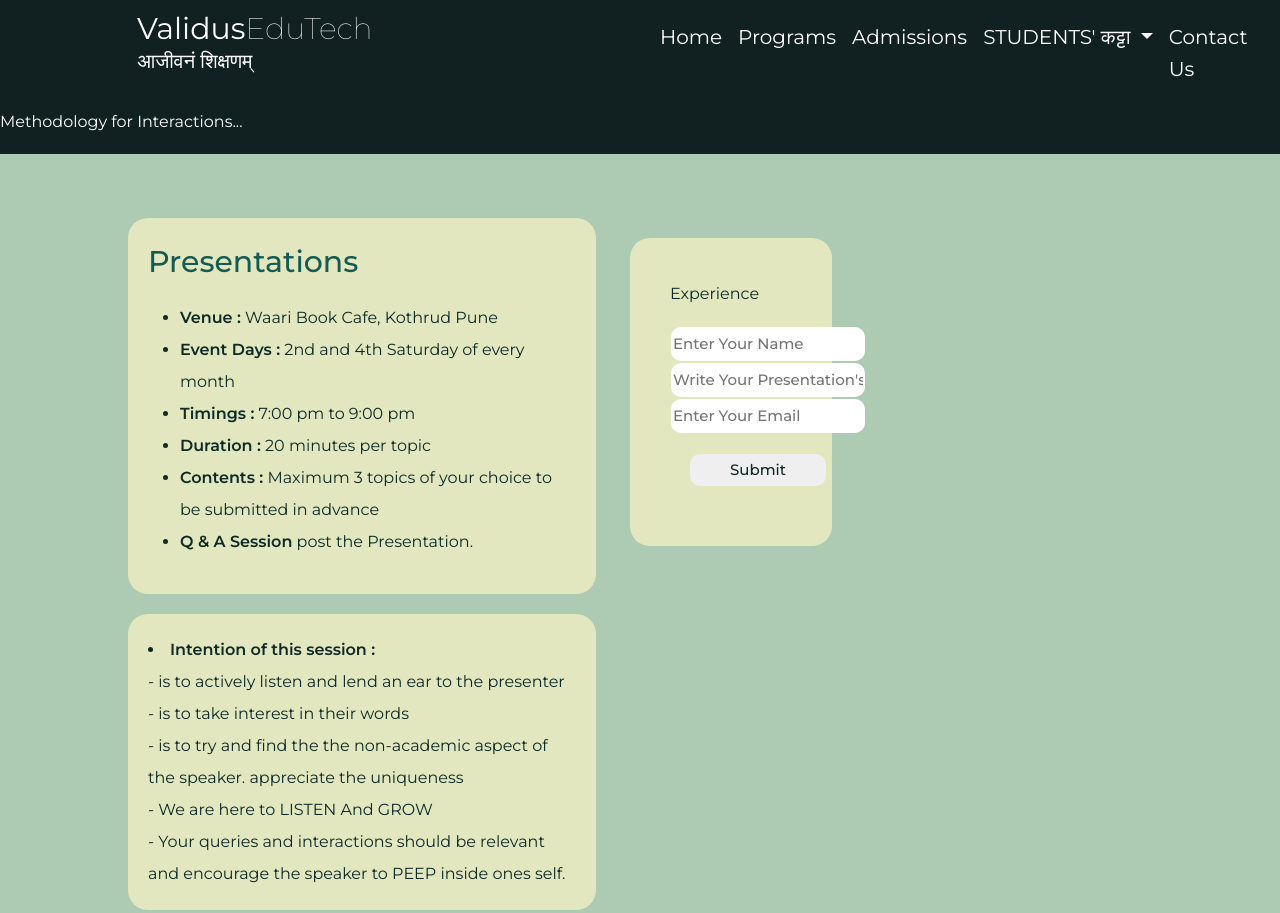
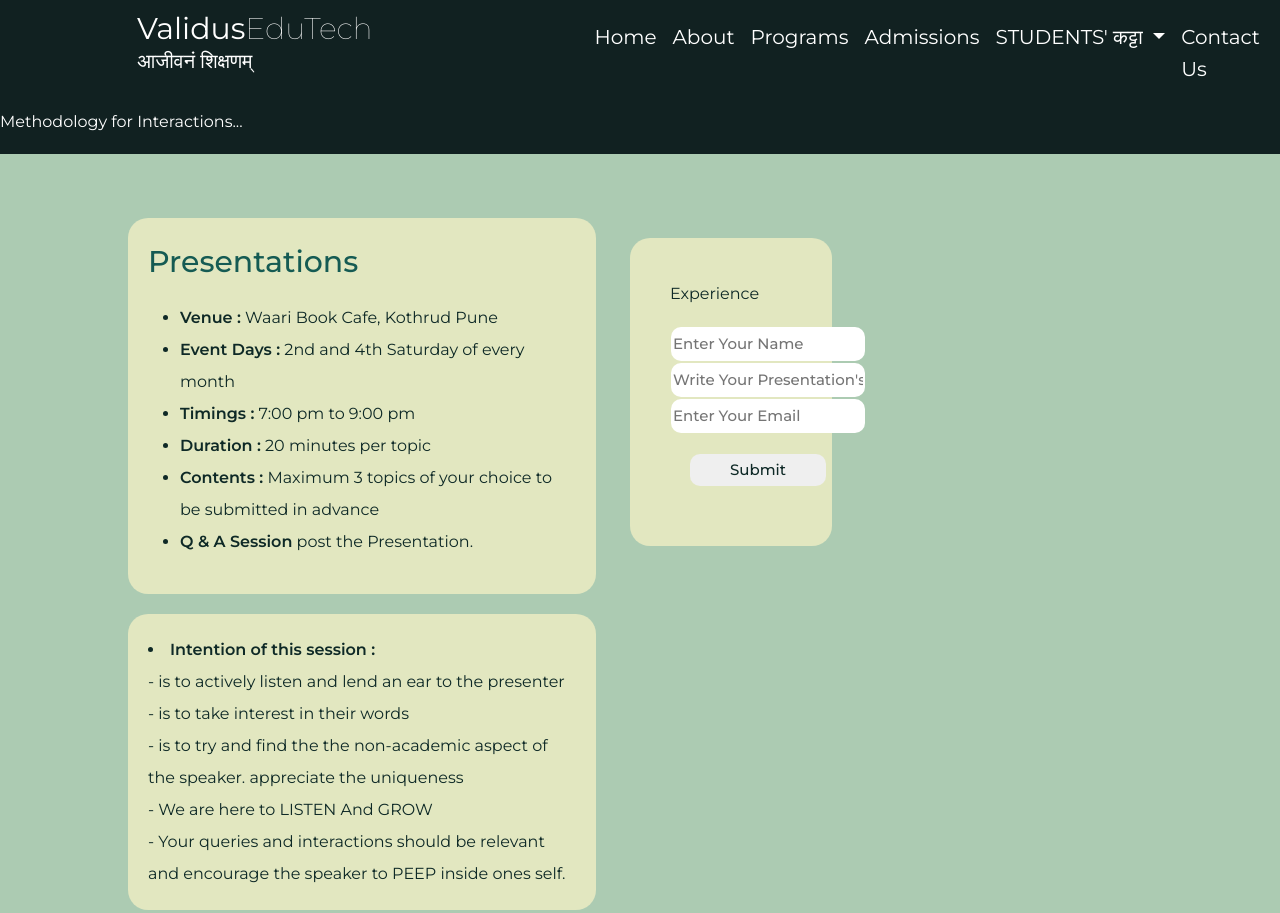
Before and after one commit to ValidusEduTech/validusedutech.github.io, a plain HTML site: page studentKattaInteractivities.html in a window 1280 px wide. Shown: the top 913 px of the page. Drawn offline with nearby package versions, Linux system fonts and the light colour scheme; a script that the page names is missing.

Commit message:
Update studentKattaInteractivities.html

```diff
--- a/studentKattaInteractivities.html
+++ b/studentKattaInteractivities.html
@@ -47,6 +47,7 @@
       <div class="collapse navbar-collapse" id="navbarNavAltMarkup">
         <div class="navbar-nav">
             <a class="nav-link nav-items " href="index.html">Home</a>
+                      <a class="nav-link nav-items" href="about.html">About</a>
             <a class="nav-link nav-items" href="programs.html">Programs</a>
             <a class="nav-link nav-items" href="admissions.html">Admissions</a>
           <!-- <div class="collapse navbar-collapse" id="navbarNavDarkDropdown"> -->
```
